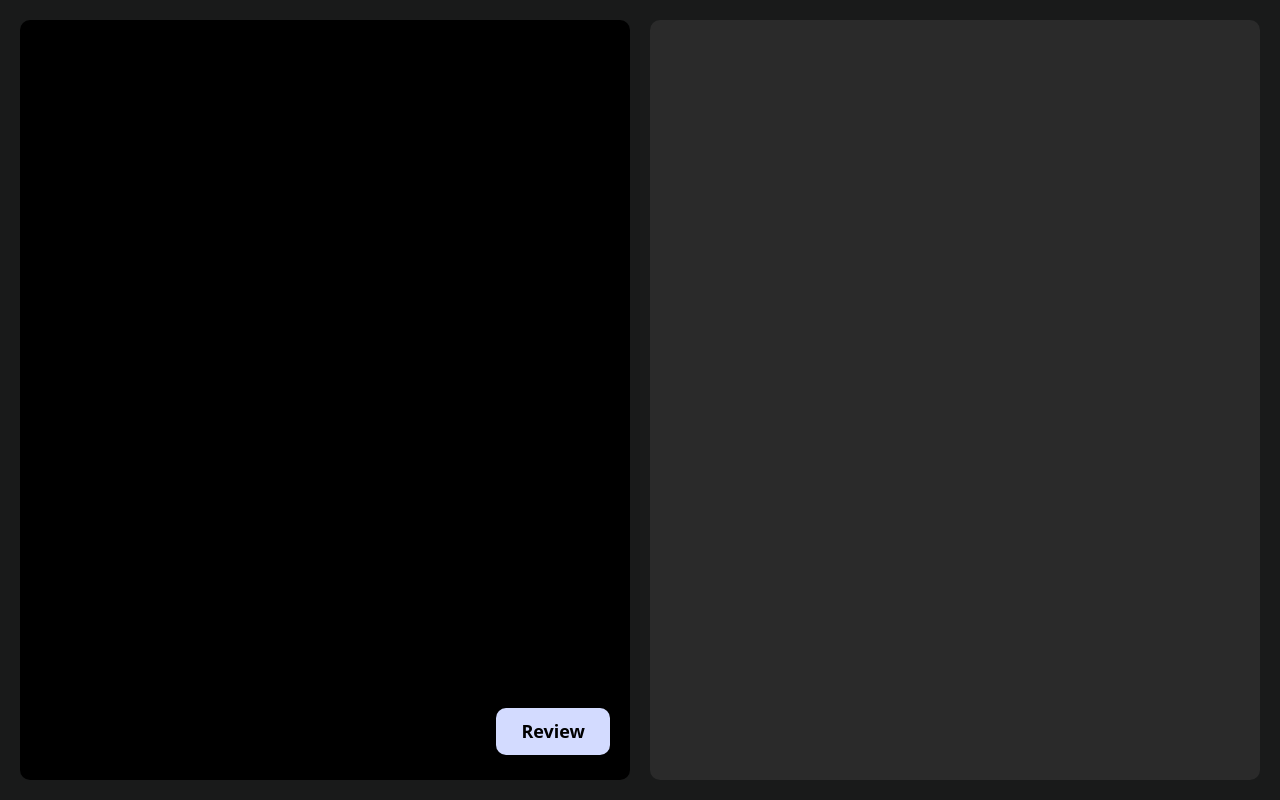
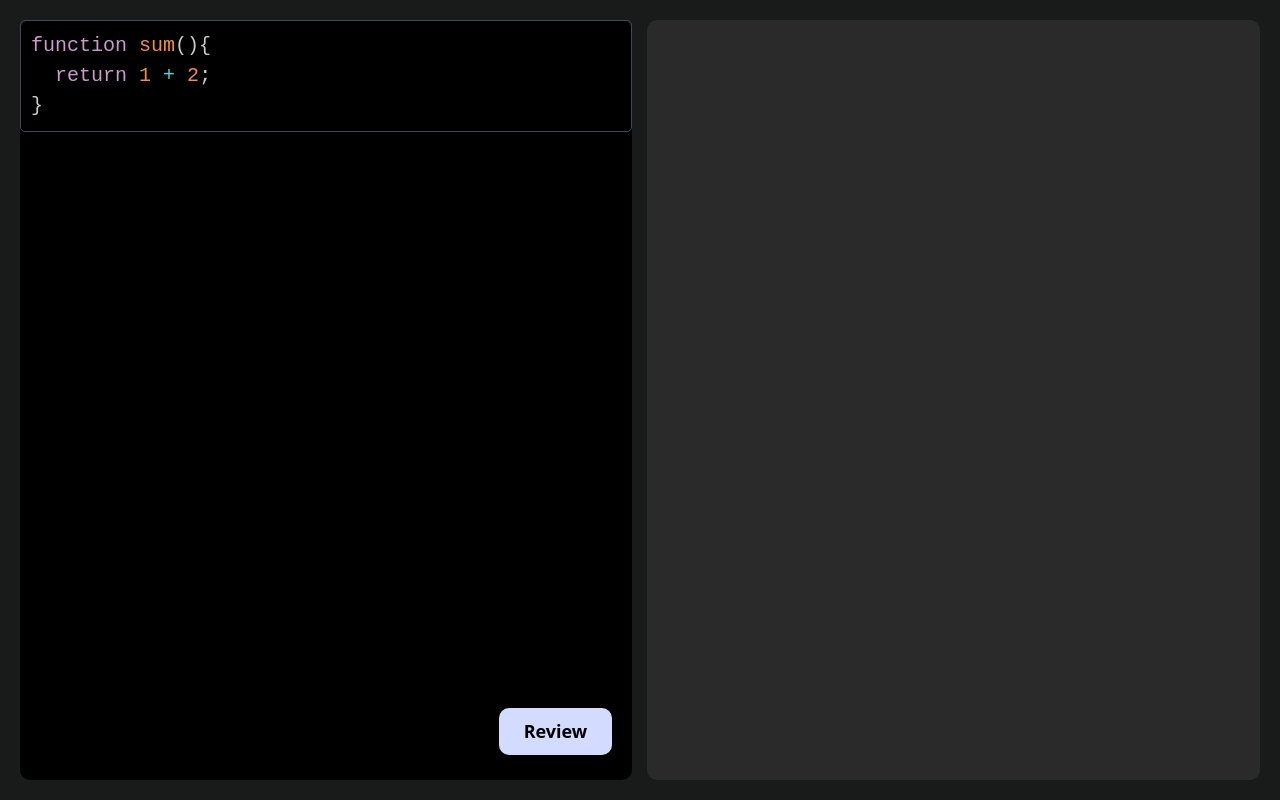
Before and after one commit to aditya-kurhade/AI-Powered-Code-Reviwer, a React (Vite) app in the folder Frontend/: page / in a window 1280 px wide. Built offline with nearby package versions, Linux system fonts and the light colour scheme.

Commit message:
frontend code successfully done

```diff
--- a/Frontend/package.json
+++ b/Frontend/package.json
@@ -10,8 +10,10 @@
     "preview": "vite preview"
   },
   "dependencies": {
+    "prismjs": "^1.30.0",
     "react": "^19.1.0",
-    "react-dom": "^19.1.0"
+    "react-dom": "^19.1.0",
+    "react-simple-code-editor": "^0.14.1"
   },
   "devDependencies": {
     "@eslint/js": "^9.29.0",
--- a/Frontend/src/App.css
+++ b/Frontend/src/App.css
@@ -19,7 +19,7 @@ main {
   height: 100%;
   width: 100%;
   padding: 20px;
-  gap: 20px;
+  gap: 15px;
 }
 
 
@@ -36,9 +36,19 @@ main {
   height: 100%;
   width: 50%;
   border-radius: 10px;
-  padding: 20px;
+  border-radius: 10px;
+
   position: relative;
 }
+
+/* .left .code,
+.code .editor {
+  height: 100%;
+  width: 100%;
+  margin: 0;
+  border-radius: 10px;
+  background-color: rgb(20, 20, 20);
+} */
 
 main .left .review {
   background-color: rgb(211, 219, 255);
--- a/Frontend/src/App.jsx
+++ b/Frontend/src/App.jsx
@@ -1,14 +1,43 @@
-import { useState } from 'react'
+import { useState, useEffect } from 'react'
+import "prismjs/themes/prism-tomorrow.css"
+import prismjs from 'prismjs'
+import Editor from "react-simple-code-editor"
 import './App.css'
 
 function App() {
   const [count, setCount] = useState(0)
+  const [code, setCode] = useState(`function sum(){
+  return 1 + 2;
+}`)
+
+  useEffect(() => {
+    // Highlight code blocks
+    prismjs.highlightAll()
+  })
 
   return (
     <>
     <main>
       <div className="left">
-        <div className="code"></div>
+        <div className="code">
+          <Editor
+            value={code}
+            onValueChange={setCode}
+            highlight={code => prismjs.highlight(code, prismjs.languages.js)}
+            padding={10}
+            className="editor"
+
+            style={{
+              fontFamily: '"Fira code", "Fira Mono", monospace',
+              fontSize: 20,
+              color: '#f8f8f2',
+              height: '100%',
+              width: '100%',
+              border: '1px solid #44475a',
+              borderRadius: '5px',
+            }}
+          />
+        </div>
         <div className="review">Review</div>
       </div>
       <div className="right"></div>
```
Also changed, not shown: 1 other file (tests, documents, lock files or other folders).
